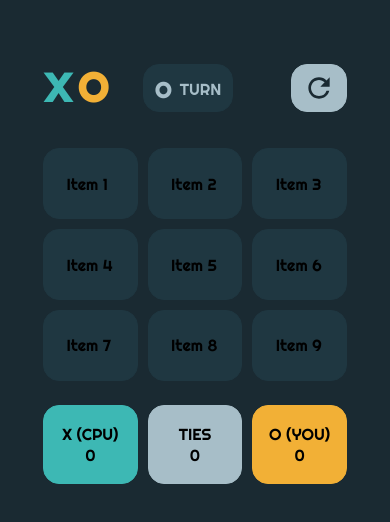
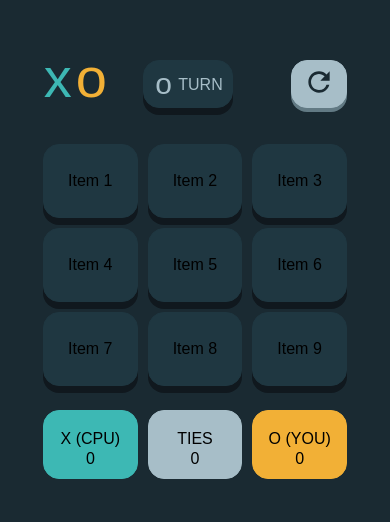
Before and after one commit to DevZibah/Tic-Tac-Toe, a React (Vite) app: page /Cpu in a window 390 px wide. Shown: the part 160-682 px from the top of the page. Built offline with nearby package versions, Linux system fonts and the light colour scheme.

Commit message:
done with mobile responsiveness

```diff
--- a/src/App.jsx
+++ b/src/App.jsx
@@ -2,6 +2,7 @@ import { Routes, Route } from 'react-router-dom'
 import './styles/All.css'
 import Home from './components/Home.tsx'
 import Cpu from './components/Cpu.tsx'
+import Modal from './components/Modal.tsx'
 
 function App() {
   return (
@@ -9,7 +10,7 @@ function App() {
       <Routes>
         <Route path='/' element={<Home />}></Route>
         <Route path='/Cpu' element={<Cpu />}></Route>
-        {/* <Route path='/Dashboard' element={<Dashboard />}></Route> */}
+        <Route path='/Modal' element={<Modal />}></Route>
       </Routes>
     </div>
   )
--- a/src/components/Cpu.tsx
+++ b/src/components/Cpu.tsx
@@ -1,7 +1,10 @@
-import React from 'react'
+import React, { useState } from 'react'
 import { MdRefresh } from 'react-icons/md'
+import Modal from './Modal'
 
 const Cpu = () => {
+  const [show, setShow] = useState(false)
+
   return (
     <div>
       <section className='sec-one'>
@@ -13,20 +16,23 @@ const Cpu = () => {
           <p className='oo'>o</p>
           <p className='text-uppercase turn'>turn</p>
         </div>
-        <article className='icon mt-4 ms-3'>
-          <MdRefresh className='iconn' />
-        </article>
+        <section>
+          <article className='icon mt-4 ms-3' onClick={() => setShow(true)}>
+            <MdRefresh className='iconn' />
+          </article>
+          <Modal show={show} onClose={() => setShow(false)} />
+        </section>
       </section>
       <section className='sec-two mt-2'>
-        <div>Item 1</div>
-        <div>Item 2</div>
-        <div>Item 3</div>
-        <div>Item 4</div>
-        <div>Item 5</div>
-        <div>Item 6</div>
-        <div>Item 7</div>
-        <div>Item 8</div>
-        <div>Item 9</div>
+        <div className='p-4'>Item 1</div>
+        <div className='p-4'>Item 2</div>
+        <div className='p-4'>Item 3</div>
+        <div className='p-4'>Item 4</div>
+        <div className='p-4'>Item 5</div>
+        <div className='p-4'>Item 6</div>
+        <div className='p-4'>Item 7</div>
+        <div className='p-4'>Item 8</div>
+        <div className='p-4'>Item 9</div>
       </section>
       <section className='sec-three mt-4 text-uppercase'>
         <div className='div-two'>
--- /dev/null
+++ b/src/components/Modal.tsx
@@ -0,0 +1,30 @@
+import React from 'react'
+import { Link } from 'react-router-dom'
+
+const Modal = (props) => {
+  if (!props.show) {
+    return null
+  }
+
+  return (
+    <div className='modal'>
+      <div className='modal-dialog'>
+        <div className='modal-content p-5'>
+          <div className='modal-body text-uppercase'>
+            <p>restart game?</p>
+          </div>
+          <section className='sec-five text-uppercase'>
+            <p className='p-2 cancel ms-5' onClick={props.onClose}>
+              no, cancel
+            </p>
+            <Link to='/' className='linnkk'>
+              <p className='p-2 restart'>yes, restart</p>
+            </Link>
+          </section>
+        </div>
+      </div>
+    </div>
+  )
+}
+
+export default Modal
```
Also changed, not shown: src/styles/All.css.
